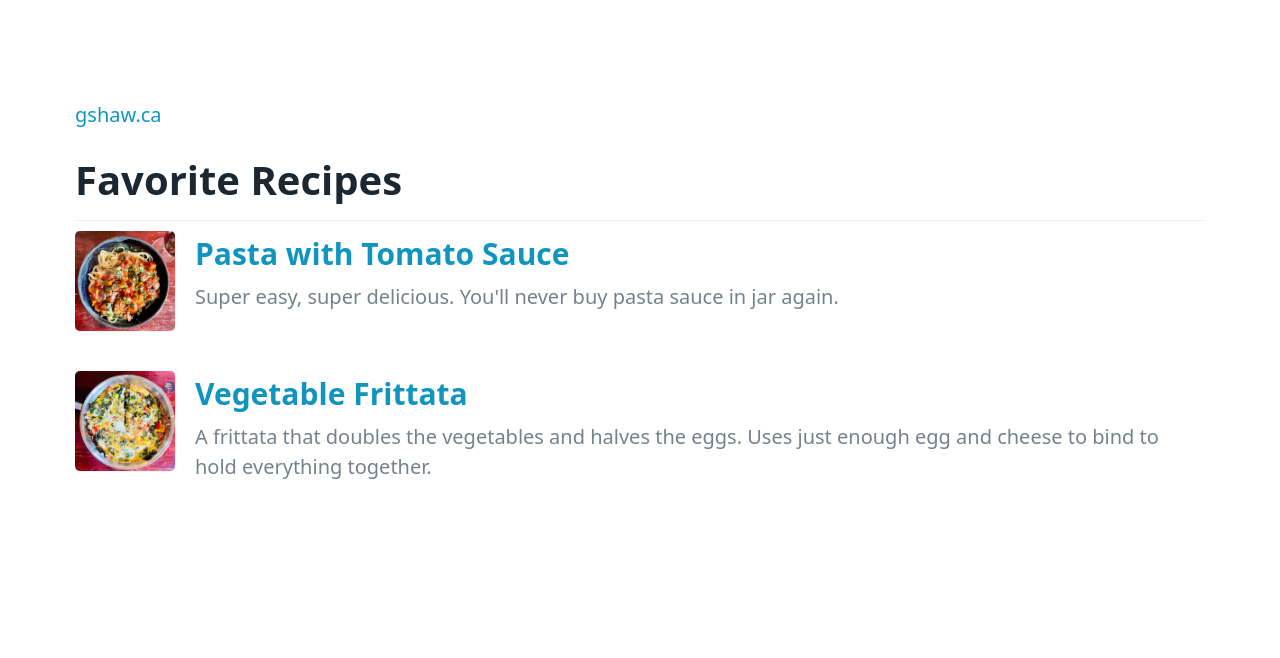
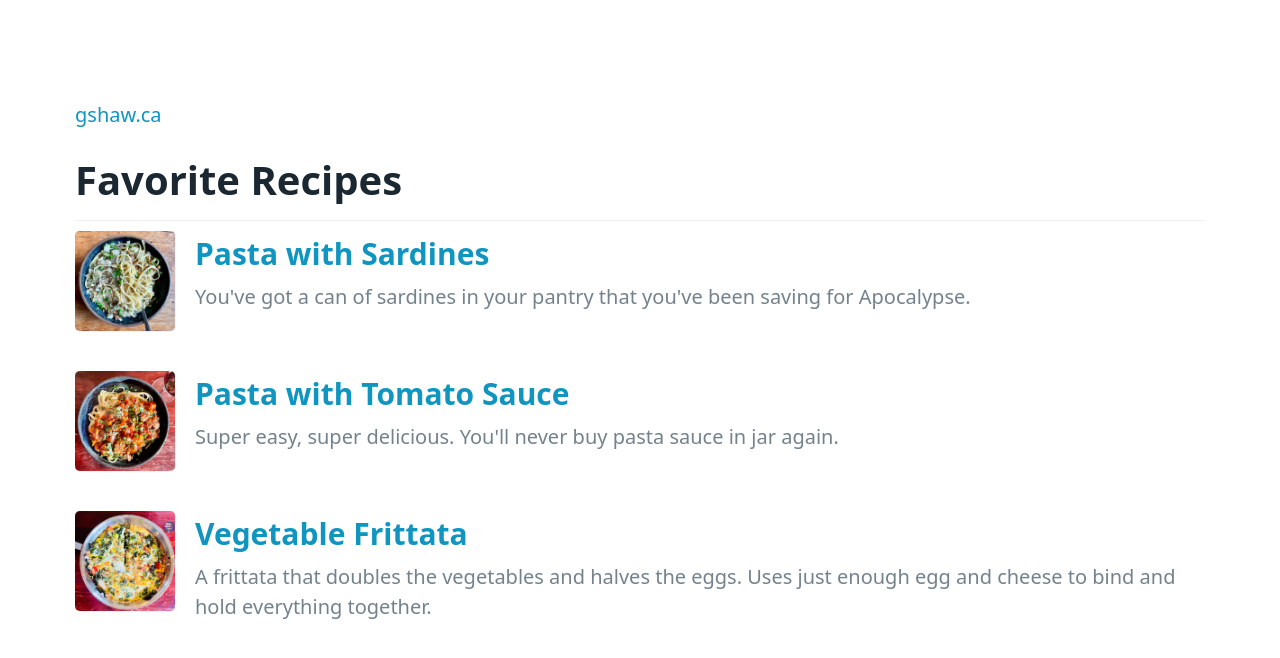
Before and after one commit to gshaw/gshaw.github.io, a Jekyll site: the page built from recipes.html, in a window 1280 px wide. Shown: the top 658 px of the page. Built offline with Jekyll 4.4.1, drawn with Linux system fonts in a browser that asks for light colours; some of the changed lines change nothing that is shown.

Commit message:
Add pasta with sardines recipe

```diff
--- /dev/null
+++ b/recipes/pasta-with-sardines.md
@@ -0,0 +1,33 @@
+---
+layout: recipe
+title: Pasta with Sardines
+summary: You've got a can of sardines in your pantry that you've been saving for Apocalypse.
+takes: 25 minutes
+makes: 4 servings
+picture:
+  title: Pasta with sardines.
+  filename: pasta-with-sardines.jpg
+---
+
+### Ingredients
+
+- Salt
+- ¼ cup extra virgin olive oil
+- ½ cup bread crumbs, ideally made from stale bread
+- 1 onion, chopped
+- Freshly ground black pepper
+- 1 pound long pasta, like perciatelli
+- 1 teaspoon grated lemon zest
+- 2 tablespoons drained capers
+- 2 cans sardines packed in extra virgin olive oil (about 1/2 pound)
+- ½ cup chopped fresh parsley, plus more for garnish
+
+### Steps
+
+1. Bring a large pot of water to a boil and salt it. Put half the oil (2 tablespoons) in a medium skillet over medium heat. When it’s hot, add the bread crumbs and cook, stirring frequently, until golden and fragrant, less than 5 minutes, and then remove. Add the remaining oil and the onion to the pan, sprinkle with salt and pepper, and cook, stirring occasionally, until softened, about 5 minutes.
+
+2. Meanwhile, add the pasta to the boiling water and cook until just tender; drain, reserving some of the cooking liquid. Turn the heat under the onions to medium-high and add the lemon zest, capers and sardines; cook, stirring occasionally, until just heated through, about 2 minutes.
+
+3. Add the pasta to the sardine mixture and toss well to combine. Add the parsley, most of the bread crumbs and some reserved water, if necessary, to moisten. Taste and adjust seasoning, garnishing with more parsley and bread crumbs.
+
+Source: [Youtube - New York Times, Mark Bittman](https://www.youtube.com/watch?v=sR5a-N9bPZw)
--- a/recipes/vegetable-frittata.md
+++ b/recipes/vegetable-frittata.md
@@ -1,7 +1,7 @@
 ---
 layout: recipe
 title: Vegetable Frittata
-summary: A frittata that doubles the vegetables and halves the eggs.  Uses just enough egg and cheese to bind to hold everything together.
+summary: A frittata that doubles the vegetables and halves the eggs.  Uses just enough egg and cheese to bind and hold everything together.
 takes: 30 minutes
 makes: 4 servings
 picture:
@@ -24,7 +24,9 @@ picture:
 ### Steps
 
 1. Put the sun-dried tomatoes in a large skillet over medium heat. Cook, stirring occasionally so the oil melts from the tomatoes.  Don't let them burn, this step only takes a couple of minutes and is mostly used to get the oil out of the tomatoes to be used to cook the veggies.
+
 2. Add the olive oil (if needed) to the skillet. When the oil is hot, add the onion, and cook, stirring occasionally, until it softens, 3 to 5 minutes. Add the zucchini, sprinkle with ½ teaspoon salt and some pepper, raise the heat to medium-high, and cook, stirring occasionally, until it just softens, 5 to 10 minutes. Adjust the heat so the zucchini dries and browns a little without scorching. When the zucchini is completely dry, turn the heat to low and add the bacon and the herbs, if you’re using them. Stir until combined.
+
 3. Meanwhile, beat the eggs with the remaining ½ teaspoon salt and some pepper, along with the cheese. Pour over the vegetables, tilting the pan to distribute them evenly. Cook, undisturbed for about 5-10 minutes until the eggs are barely set. Then put the entire pan in the broiler for 1-2 minutes to finish setting the eggs and browning the top. Cut into wedges and serve hot, warm, or at room temperature.
 
 ### More Ideas
```
Also changed, not shown: recipes/pasta-with-tomato-sauce.md (+3 -0 lines), recipes/pasta-with-sardines.jpg (added).
